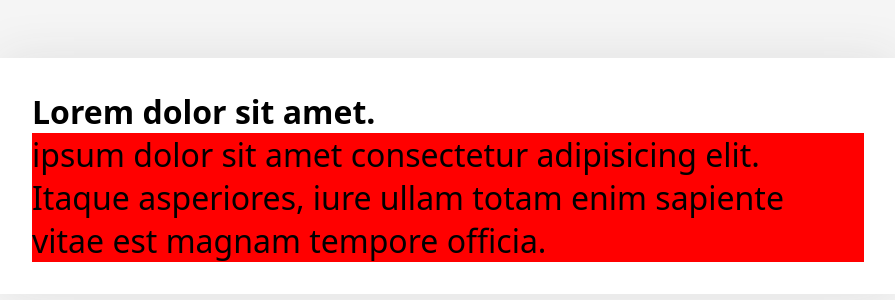
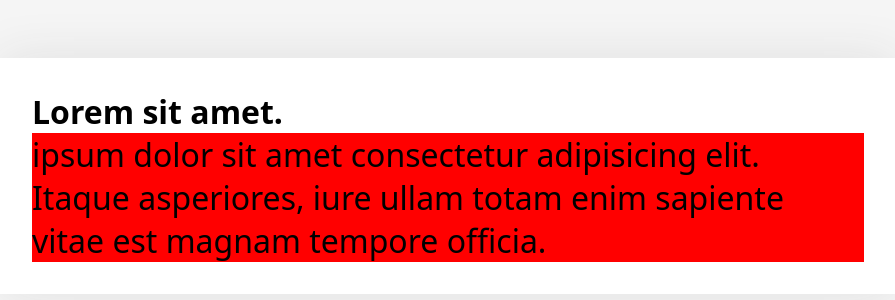
Before and after one commit to EV-OD/css_funtion, a plain HTML site: page index.html in a window 1280 px wide. Shown: the part 224-524 px from the top of the page, without its empty margins (192-1087 px from the left). Drawn offline with Linux system fonts and the light colour scheme.

Commit message:
testing2

```diff
--- a/index.html
+++ b/index.html
@@ -9,7 +9,7 @@
 </head>
 <body>
     <div class="card">
-        <h1>Lorem dolor sit amet.</h1>
+        <h1>Lorem sit amet.</h1>
         <p>ipsum dolor sit amet consectetur adipisicing elit. Itaque asperiores, iure ullam totam enim sapiente vitae est magnam tempore officia.</p>
     </div>
 </body>
```
